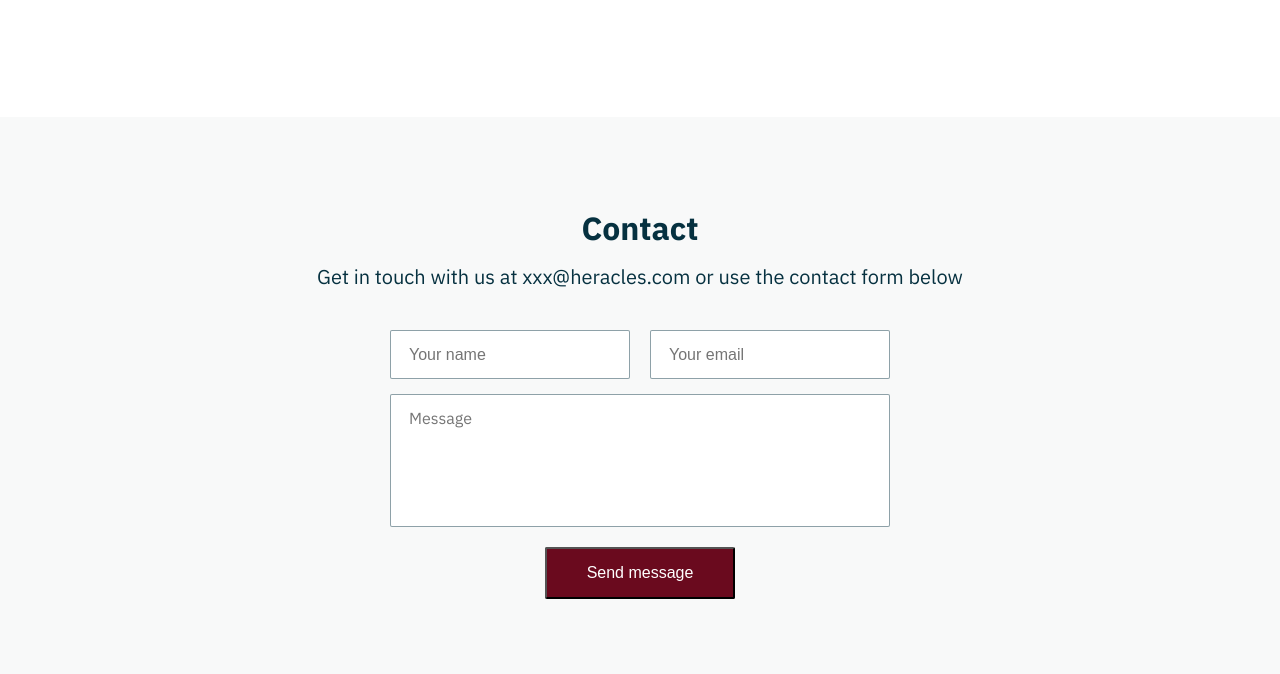
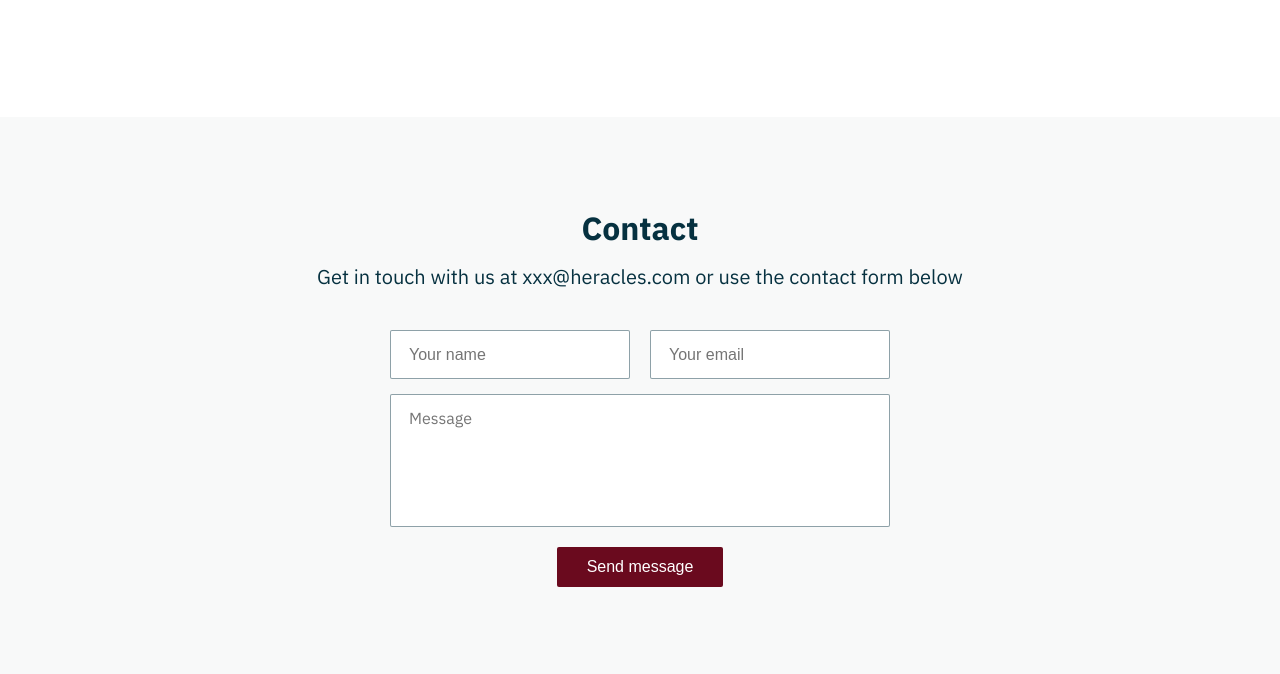
Before and after one commit to hubertstrawa/heracles-website, a website: page index.html in a window 1280 px wide. Shown: the part 3324-3998 px from the top of the page. Drawn offline with Linux system fonts and the light colour scheme.

Commit message:
small fix

```diff
--- a/sass/_contact.scss
+++ b/sass/_contact.scss
@@ -3,7 +3,6 @@
   background-color: $color-bg;
   display: flex;
   justify-content: center;
-  //   align-content: center;
   align-items: center;
 
   &__box {
@@ -30,7 +29,7 @@
         color: #8ea2a9;
         display: flex;
         flex-direction: column;
-        margin: 4rem auto 8rem auto;
+        margin: 4rem auto 12rem auto;
         width: 50rem;
 
         & > div:first-child {
@@ -105,6 +104,9 @@
         &--btn {
           margin-top: 2rem;
           align-self: center;
+          border: none;
+          height: 4rem;
+          padding: 1rem 3rem;
           cursor: pointer;
 
           @media only screen and (max-width: $bp-small) {
```
Also changed, not shown: css/style.css.
